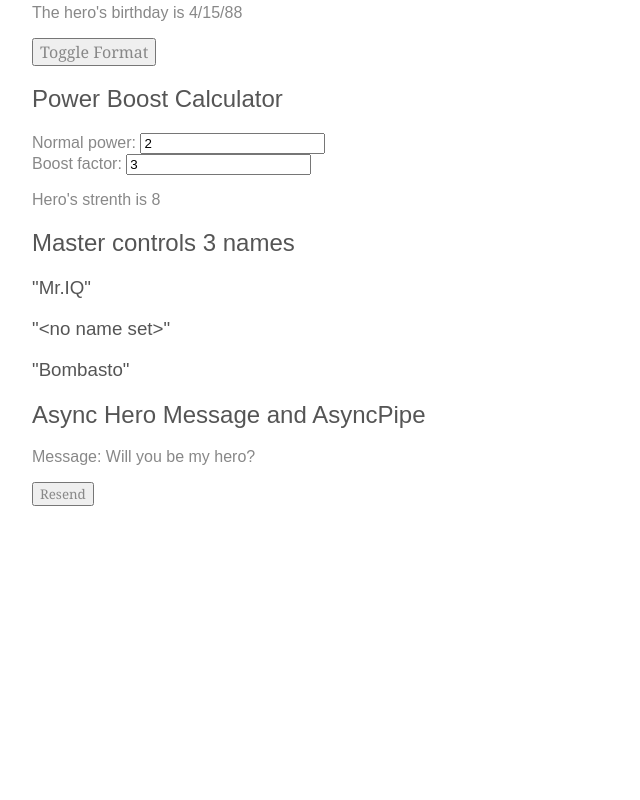
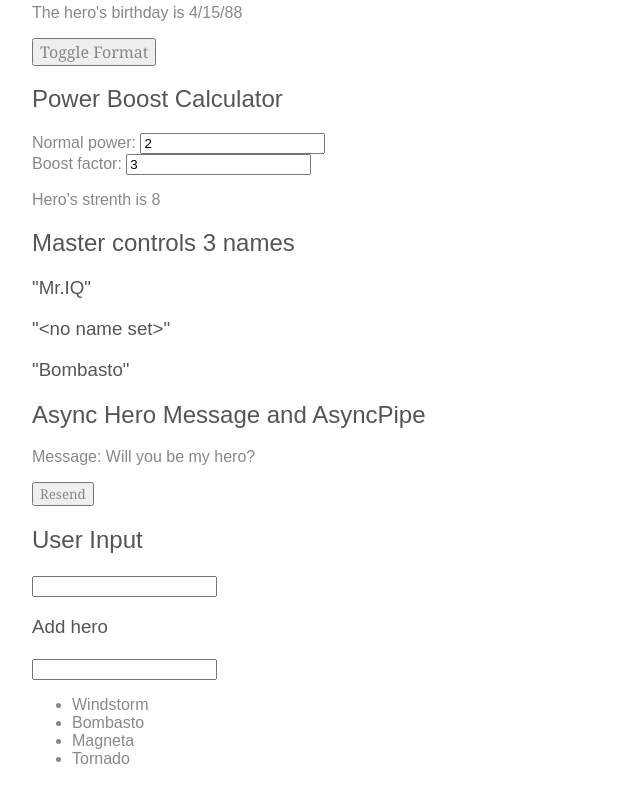
Before and after one commit to ZhangZongkun/my-router, an Angular app: page /example in a window 1280 px wide. Shown: the part 2033-2833 px from the top of the page, without its empty margins (0-640 px from the left). Before the commit the page ends 2571 px from the top, so only its background shows below. Built offline with nearby package versions, Linux system fonts and the light colour scheme.

Commit message:
增加KeyupComponent

```diff
--- a/src/app/example/example.component.html
+++ b/src/app/example/example.component.html
@@ -99,3 +99,5 @@
 <app-name-child *ngFor="let n of names" [name]="n"></app-name-child>
 
 <app-async-message></app-async-message>
+
+<app-keyup></app-keyup>
--- a/src/app/example/example.module.ts
+++ b/src/app/example/example.module.ts
@@ -11,6 +11,7 @@ import { CountdownTimerComponent } from './countdown-timer.component';
 import { VersionChildComponent } from './version-child.component';
 import { NameChildComponent } from './name-child.component';
 import { AsyncMessageComponent } from './async-message.component';
+import { KeyupComponent } from './keyup.component';
 import { IntervalDirective } from './interval.directive';
 import { UnlessDirective } from './unless.directive';
 import { ExponentPipe } from './exponent.pipe';
@@ -19,7 +20,7 @@ import { ExponentPipe } from './exponent.pipe';
   imports: [SharedModule, ExampleRoutingModule],
   declarations: [ExampleComponent, BankComponent, heroSwitchComponents, SizerComponent,
     VoterComponent, CountdownTimerComponent, VersionChildComponent, NameChildComponent,
-    AsyncMessageComponent, IntervalDirective, UnlessDirective, ExponentPipe]
+    AsyncMessageComponent, KeyupComponent, IntervalDirective, UnlessDirective, ExponentPipe]
 })
 export class ExampleModule {
 }
--- /dev/null
+++ b/src/app/example/keyup.component.ts
@@ -0,0 +1,26 @@
+import { Component } from '@angular/core';
+
+@Component({
+  selector: 'app-keyup',
+  template: `
+    <h2>User Input</h2>
+    <input #box (keyup)="0">
+    <p>{{box.value}}</p>
+    <h3>Add hero</h3>
+    <input #newHero
+        (keyup.enter)="addHero(newHero.value); newHero.value=''"
+        (blur)="addHero(newHero.value); newHero.value=''">
+    <ul>
+      <li *ngFor="let hero of heroes">{{hero}}</li>
+    </ul>
+  `
+})
+export class KeyupComponent {
+  heroes = ['Windstorm', 'Bombasto', 'Magneta', 'Tornado'];
+
+  addHero(newHero: string) {
+    if (newHero) {
+      this.heroes.push(newHero);
+    }
+  }
+}
```
